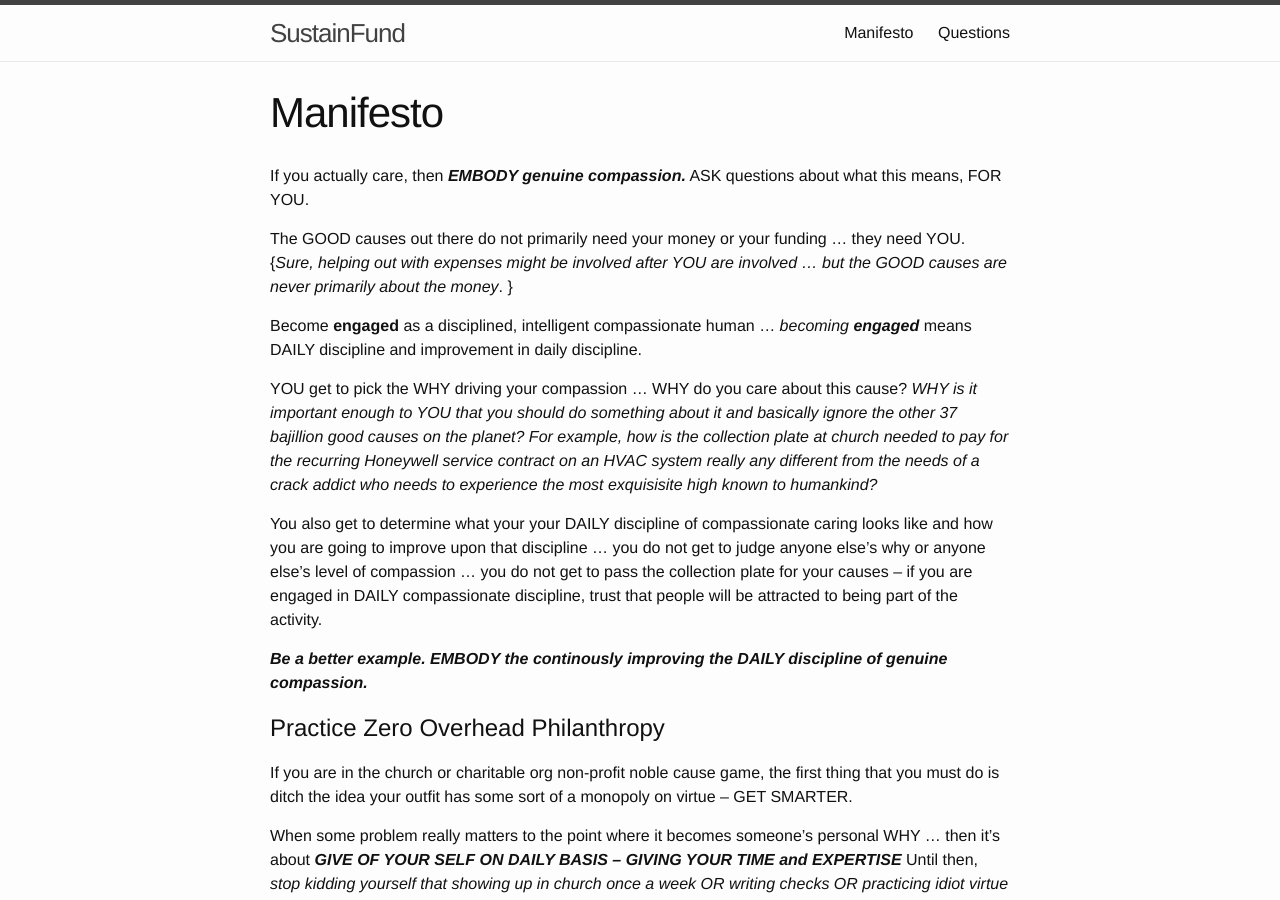
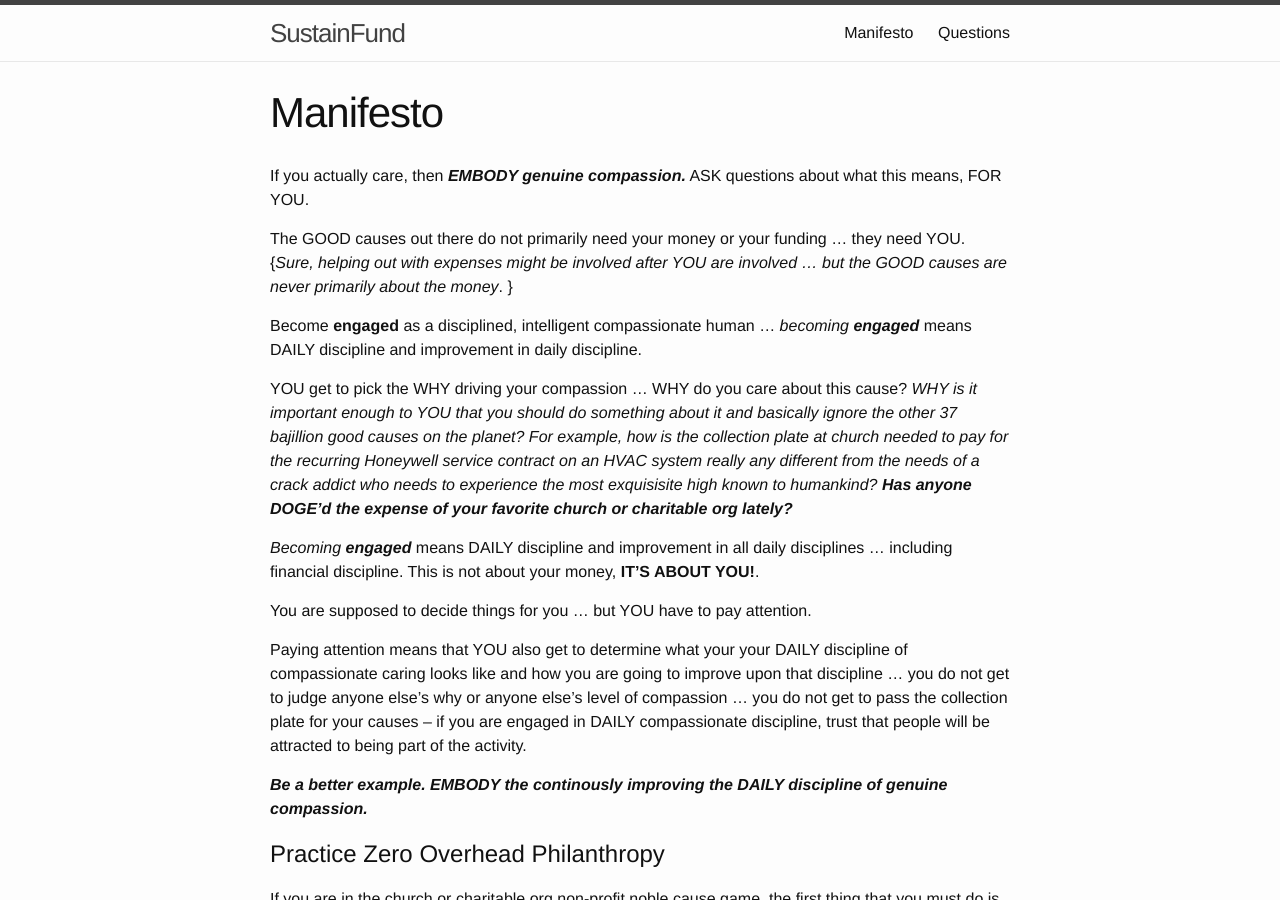
Before and after one commit to SustainFund/sustainfund.github.io, a Jekyll site: the page built from Manifesto.md, in a window 1280 px wide and 900 px high. Built offline with Jekyll 4.4.1, drawn with Linux system fonts in a browser that asks for light colours.

Commit message:
pay attention

```diff
--- a/Manifesto.md
+++ b/Manifesto.md
@@ -11,9 +11,13 @@ The GOOD causes out there do not primarily need your money or your funding ... t
 
 Become **engaged** as a disciplined, intelligent compassionate human ... *becoming* ***engaged*** means DAILY discipline and improvement in daily discipline.
 
-YOU get to pick the WHY driving your compassion ... WHY do you care about this cause? *WHY is it important enough to YOU that you should do something about it and basically ignore the other 37 bajillion good causes on the planet? For example, how is the collection plate at church needed to pay for the recurring Honeywell service contract on an HVAC system really any different from the needs of a crack addict who needs to experience the most exquisisite high known to humankind?*
+YOU get to pick the WHY driving your compassion ... WHY do you care about this cause? *WHY is it important enough to YOU that you should do something about it and basically ignore the other 37 bajillion good causes on the planet? For example, how is the collection plate at church needed to pay for the recurring Honeywell service contract on an HVAC system really any different from the needs of a crack addict who needs to experience the most exquisisite high known to humankind?* ***Has anyone DOGE'd the expense of your favorite church or charitable org lately?***
 
-You also get to determine what your your DAILY discipline of compassionate caring looks like and how you are going to improve upon that discipline ... you do not get to judge anyone else's why or anyone else's level of compassion ... you do not get to pass the collection plate for your causes -- if you are engaged in DAILY compassionate discipline, trust that people will be attracted to being part of the activity.
+*Becoming* ***engaged*** means DAILY discipline and improvement in all daily disciplines ... including financial discipline. This is not about your money, **IT'S ABOUT YOU!**.
+
+You are supposed to decide things for you ... but YOU have to pay attention.
+
+Paying attention means that YOU also get to determine what your your DAILY discipline of compassionate caring looks like and how you are going to improve upon that discipline ... you do not get to judge anyone else's why or anyone else's level of compassion ... you do not get to pass the collection plate for your causes -- if you are engaged in DAILY compassionate discipline, trust that people will be attracted to being part of the activity.
 
 
 ***Be a better example. EMBODY the continously improving the DAILY discipline of genuine compassion.***
```
